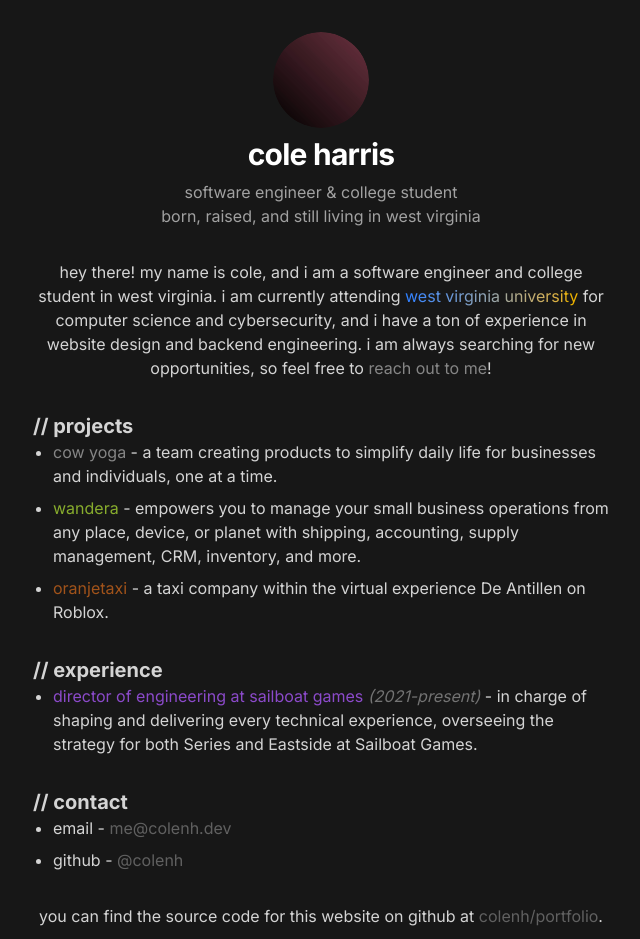
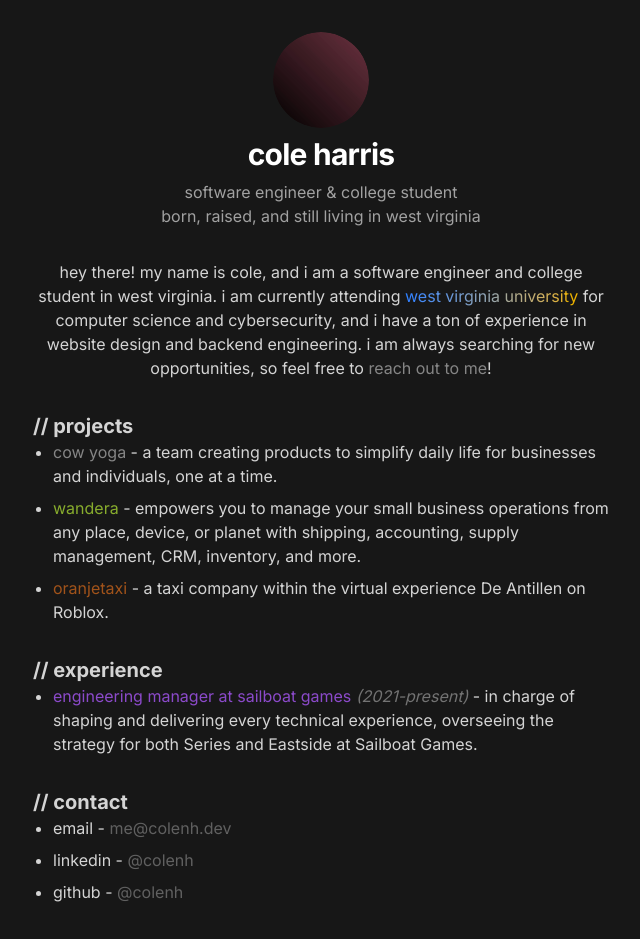
Before and after one commit to colenh/portfolio, a Next.js app: page / in a window 1280 px wide. Shown: the top 939 px of the page, without its empty margins (319-959 px from the left). Built offline with nearby package versions, Linux system fonts and the light colour scheme.

Commit message:
add linkedin, update pnpm, format files

```diff
--- a/package.json
+++ b/package.json
@@ -9,7 +9,7 @@
 		"lint": "next lint",
 		"fix": "biome check . --write --unsafe && biome format . --write && biome lint . --write"
 	},
-	"packageManager": "pnpm@10.12.4",
+	"packageManager": "pnpm@10.13.1",
 	"dependencies": {
 		"@tailwindcss/postcss": "^4.1.11",
 		"next": "^15.3.5",
--- a/src/app/globals.css
+++ b/src/app/globals.css
@@ -1,2 +1,2 @@
-@import 'tailwindcss';
-@config '../../tailwind.config.ts'
+@import "tailwindcss";
+@config '../../tailwind.config.ts';
--- a/src/app/layout.tsx
+++ b/src/app/layout.tsx
@@ -30,11 +30,7 @@
 	}
 };
 
-export default function RootLayout({
-	children
-}: {
-	children: React.ReactNode;
-}) {
+export default function RootLayout({ children }: { children: React.ReactNode }) {
 	return (
 		<html lang="en">
 			<body className={inter.className}>{children}</body>
--- a/src/app/page.tsx
+++ b/src/app/page.tsx
@@ -1,3 +1,4 @@
+/** biome-ignore-all lint/suspicious/noCommentText: used for header text */
 import Image from "next/image";
 import Link from "next/link";
 
@@ -53,7 +54,7 @@
 					<ul className="list-disc list-outside space-y-2 pl-5">
 						<li>
 							<Link className="text-[#a957f7] hover:text-opacity-70 opacity-80 transition-colors" href="https://series.hr/" target="_blank">
-								director of engineering at sailboat games
+								engineering manager at sailboat games
 							</Link>{" "}
 							<span className="italic text-neutral-500">(2021-present)</span> - in charge of shaping and delivering every technical experience, overseeing the strategy for both Series and Eastside at Sailboat Games.
 						</li>
@@ -66,6 +67,12 @@
 							email -{" "}
 							<Link className="text-neutral-500 hover:text-opacity-70 opacity-80 transition-colors" href="mailto:me@colenh.dev">
 								me@colenh.dev
+							</Link>
+						</li>
+						<li>
+							linkedin -{" "}
+							<Link className="text-neutral-500 hover:text-opacity-70 opacity-80 transition-colors" href="https://www.linkedin.com/in/colenh" target="_blank">
+								@colenh
 							</Link>
 						</li>
 						<li>
```
